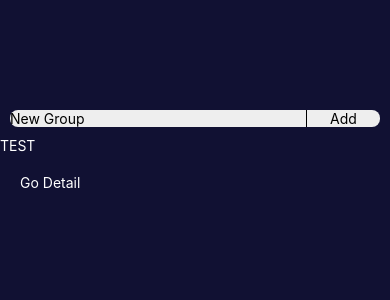
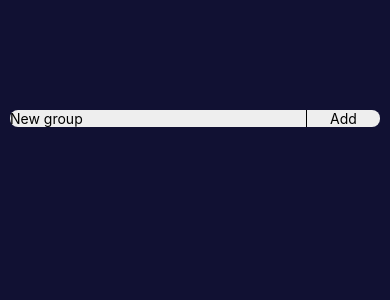
Before and after one commit to CarraEze/tareas, a React Native app: screen / in a window 390 px wide. Shown: the top 300 px of the page. Built offline with nearby package versions, Linux system fonts and the light colour scheme.

Commit message:
tasks view, addtasks

```diff
--- a/App.js
+++ b/App.js
@@ -2,24 +2,33 @@ import { StatusBar } from 'expo-status-bar';
 import { StyleSheet, View, Modal } from 'react-native';
 import { DetailView } from './views/DetailView.js';
 import { GroupsView } from './views/GroupsView.js';
-import React, { useState, useCallback } from "react";
+import { useState, useCallback } from "react";
+import { DataContext } from './Context.js';
 
 export default function App() {
   const [actualView, setActualView] = useState('GroupsView');
+  const [groups, setGroups] = useState([]);
+  const [idCount, nextId] = useState(0);
+  const [idSelected, setIdSelected] = useState(0);
 
-  const goDetail = useCallback(() => setActualView('DetailView'), [setActualView]);
+  const goDetail = useCallback((id) =>{
+    setActualView('DetailView')
+    setIdSelected(id);
+  }, [setActualView]);
   const goBack = useCallback(() => setActualView('GroupsView'), [setActualView]);
 
   const viewsContainer = {
-    GroupsView: <GroupsView goDetail={goDetail}/>,
-    DetailView: <DetailView goBack={goBack}/>,
+    GroupsView: <GroupsView goDetail={goDetail} />,
+    DetailView: <DetailView goBack={goBack} idDisplayed={idSelected}/>,
   };
 
   return (
-    <View style={styles.container}>
-      <StatusBar style="auto" />
-      {viewsContainer[actualView]}
-    </View>
+    <DataContext.Provider value={{ groups, setGroups, idCount, nextId }}>
+      <View style={styles.container}>
+        <StatusBar style="auto" />
+        {viewsContainer[actualView]}
+      </View>
+    </DataContext.Provider>
   );
 }
 
--- /dev/null
+++ b/Context.js
@@ -0,0 +1,3 @@
+import { createContext } from "react";
+
+export const DataContext = createContext([]);
--- a/components/AddBar.js
+++ b/components/AddBar.js
@@ -7,10 +7,10 @@ export const AddBar = (props) => {
   return (
     <View style={styles.addBarContainer}>
       <TextInput style={styles.input}
-        placeholder="New Group"
+        placeholder={props.placeholder}
         onChangeText={text => setInputValue(text)}
       />
-      <Pressable style={styles.addButton} onPress={() => props.newGroup(inputValue)}><Text>Add</Text></Pressable>
+      <Pressable style={styles.addButton} onPress={() => props.addElement(inputValue)}><Text>Add</Text></Pressable>
     </View>
   );
 };
--- a/components/DisplayGroups.js
+++ b/components/DisplayGroups.js
@@ -1,5 +1,5 @@
 import { View, Text, TextInput, StyleSheet, FlatList, Pressable, Modal } from "react-native";
-import React, { useState } from "react";
+import { useState } from "react";
 
 export const DisplayGroups = (props) => {
   const [modalVisible, setModalVisible] = useState(false);
@@ -21,7 +21,7 @@ export const DisplayGroups = (props) => {
             <Text style={styles.itemText}>{item.name}</Text>
             <Pressable style={styles.itemPress} onPress={() => props.deleteGroup(item.id)}><Text style={styles.itemText}>Delete</Text></Pressable>
             <Pressable style={styles.itemPress} onPress={() => handleUpdate(item.id)}><Text style={styles.itemText}>Upd</Text></Pressable>
-            <Pressable style={styles.itemPress} onPress={() => props.goDetail()}><Text style={styles.itemText}>Detail</Text></Pressable>
+            <Pressable style={styles.itemPress} onPress={() => props.goDetail(item.id)}><Text style={styles.itemText}>Detail</Text></Pressable>
           </View>
         }
       />
--- /dev/null
+++ b/components/DisplayTasks.js
@@ -0,0 +1,46 @@
+import { View, Text, TextInput, StyleSheet, FlatList, Pressable, Modal } from "react-native";
+import { useState } from "react";
+
+export const DisplayTasks = (props) => {
+
+  return (
+    <View>
+          <FlatList
+            data={props.tasks}
+            keyExtractor={item => item.id}
+            renderItem={({ item }) =>
+              <View style={styles.item}>
+                <Text style={styles.itemText}>{item.title}</Text>
+                <Text style={styles.itemText}>{item.description}</Text>
+                <Pressable onPress={() => props.deleteTask(item.id)}><Text style={styles.itemPress}>Delete</Text></Pressable>
+              </View>
+            }
+          />
+        </View>
+  );
+
+};
+
+const styles = StyleSheet.create({
+  item: {
+    color: '#fff',
+    borderBottomColor: '#eee',
+    flexDirection: 'row',
+    justifyContent: 'space-between',
+    borderBottomColor: '#fff',
+    borderBottomWidth: 1,
+    padding: 10
+  },
+  itemText: {
+    color: '#fff',
+    fontSize: 20,
+  },
+  itemPress: {
+    color: '#fff',
+    fontSize: 20,
+  },
+  modal: {
+    backgroundColor: '#779',
+    alignSelf: 'center',
+  }
+});
--- a/components/TaskDisplay.js
+++ /dev/null
@@ -1,7 +0,0 @@
-import { Text } from "react-native";
-
-export const TaskDisplay = (props) => {
-    return (
-        <Text>{props.title}: {props.description}</Text>
-    )
-}
--- a/views/DetailView.js
+++ b/views/DetailView.js
@@ -1,18 +1,40 @@
 import { FlatList, Text, Pressable, View } from "react-native";
-import { TaskDisplay } from "../components/TaskDisplay.js";
-import { useEffect } from "react";
+import { DisplayTasks } from "../components/DisplayTasks.js";
+import { useContext, useState } from "react";
+import { AddBar } from "../components/AddBar.js";
+import { DataContext } from '../Context.js';
 
 
 export const DetailView = (props) => {
+    const {groups, setGroups} = useContext(DataContext);
+
+    const addTask = (value) => {
+        if (value.trim() != '') {
+            setGroups(groups.map(group => {
+                if (group.id === props.idDisplayed) {
+                    group.tasks.push({ id: group.taskId, title: value, description: '', state: 'pending' });
+                    group.taskId += 1;
+                }
+                return group;
+            }))
+            console.log(groups.filter(group => group.id === props.idDisplayed)[0]);
+        }
+    }
+
+    const deleteTask = (id) => {
+        setGroups(groups.map(group => {
+            if (group.id === props.idDisplayed) {
+                group.tasks = group.tasks.filter(task => task.id !== id);
+            }
+            return group
+        }
+    ))}
 
     return (
         <View>
-            <Text style={{ fontSize: 20, fontWeight: 'bold', color: '#fff' }}>TEST</Text>
+            <AddBar addElement={addTask} placeholder={"New task"}/>
             <Pressable onPress={() => props.goBack()}><Text style={{ color: '#0af', marginTop: 10 }}>Go Back</Text></Pressable>
-            <FlatList
-                data={props.data}
-                renderItem={({ item }) => <TaskDisplay title={item.title} description={item.description} />}
-            />
+            <DisplayTasks tasks={groups.filter(group => group.id === props.idDisplayed)[0].tasks} deleteTask={deleteTask} />
         </View>
     )
 }
--- a/views/GroupsView.js
+++ b/views/GroupsView.js
@@ -2,15 +2,15 @@ import { StatusBar } from 'expo-status-bar';
 import { StyleSheet, View, Modal, Text, Pressable } from 'react-native';
 import { AddBar } from '../components/AddBar.js';
 import { DisplayGroups } from '../components/DisplayGroups.js';
-import React, { useState } from "react";
+import React, { useEffect, useState, useContext } from "react";
+import { DataContext } from '../Context.js';
 
 export const GroupsView = (props) => {
-  const [groups, setGroups] = useState([]);
-  const [idCount, nextId] = useState(0);
+  const { groups, setGroups, idCount, nextId } = useContext(DataContext);
 
   const newGroup = (value) => {
     if (value.trim() != '' && !(groups.some(group => group.name === value))) {
-      setGroups([...groups, { id: idCount + 1, name: value, tasks: [] }]);
+      setGroups([...groups, { id: idCount + 1, name: value, taskId: 0, tasks: [] }]);
       nextId(idCount + 1);
     }
   };
@@ -31,10 +31,8 @@ export const GroupsView = (props) => {
   return (
     <View style={styles.container}>
       <StatusBar style="auto" />
-      <AddBar newGroup={newGroup} />
+      <AddBar addElement={newGroup} placeholder={"New group"} />
       <DisplayGroups groups={groups} deleteGroup={deleteGroup} updateGroup={updateGroup} goDetail={props.goDetail} />
-      <Text style={{ color: '#fff' }}>TEST</Text>
-      <Pressable onPress={() => props.goDetail()}><Text style={{ margin: 20, color: '#fff' }}>Go Detail</Text></Pressable>
     </View>
   );
 }
```
